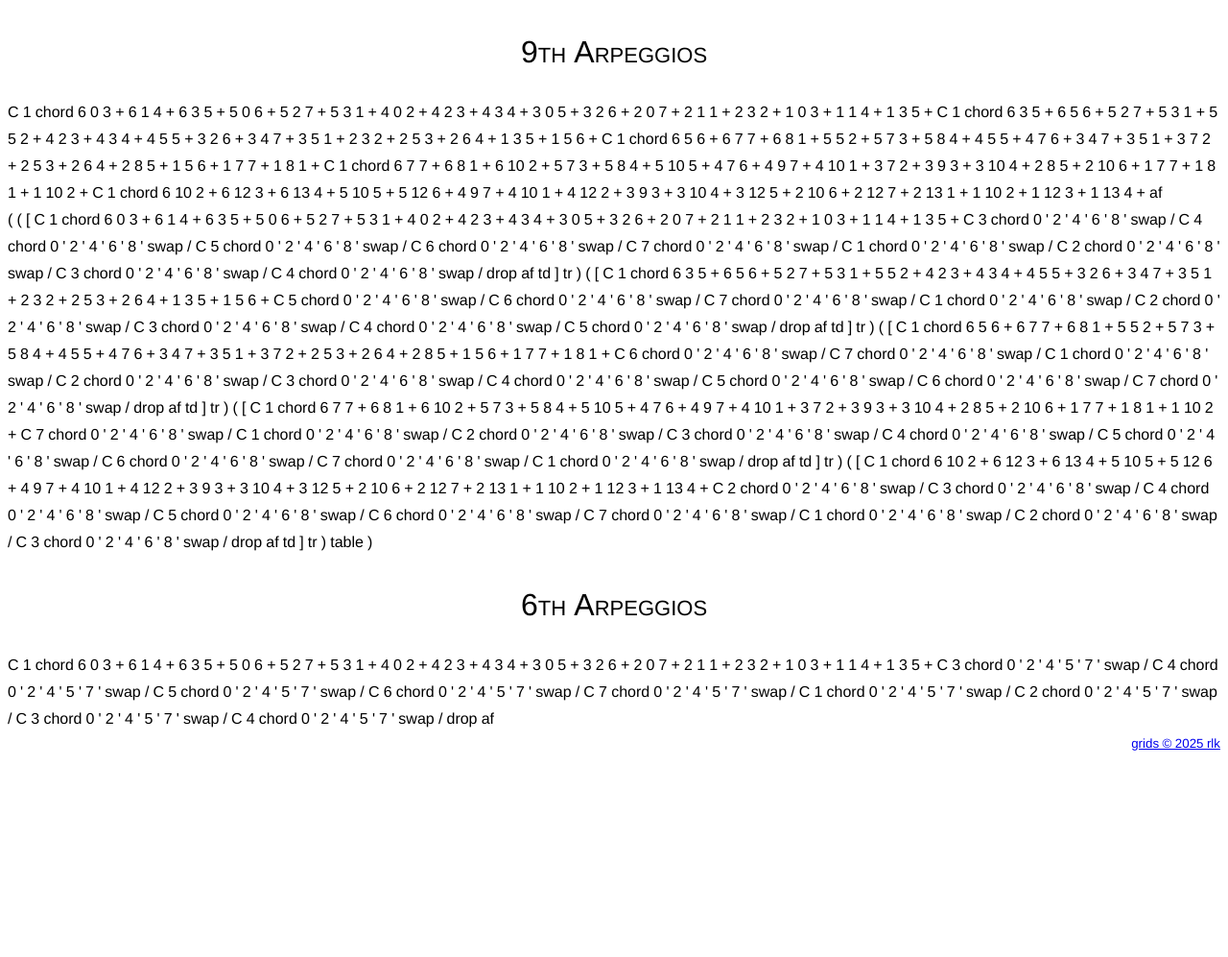
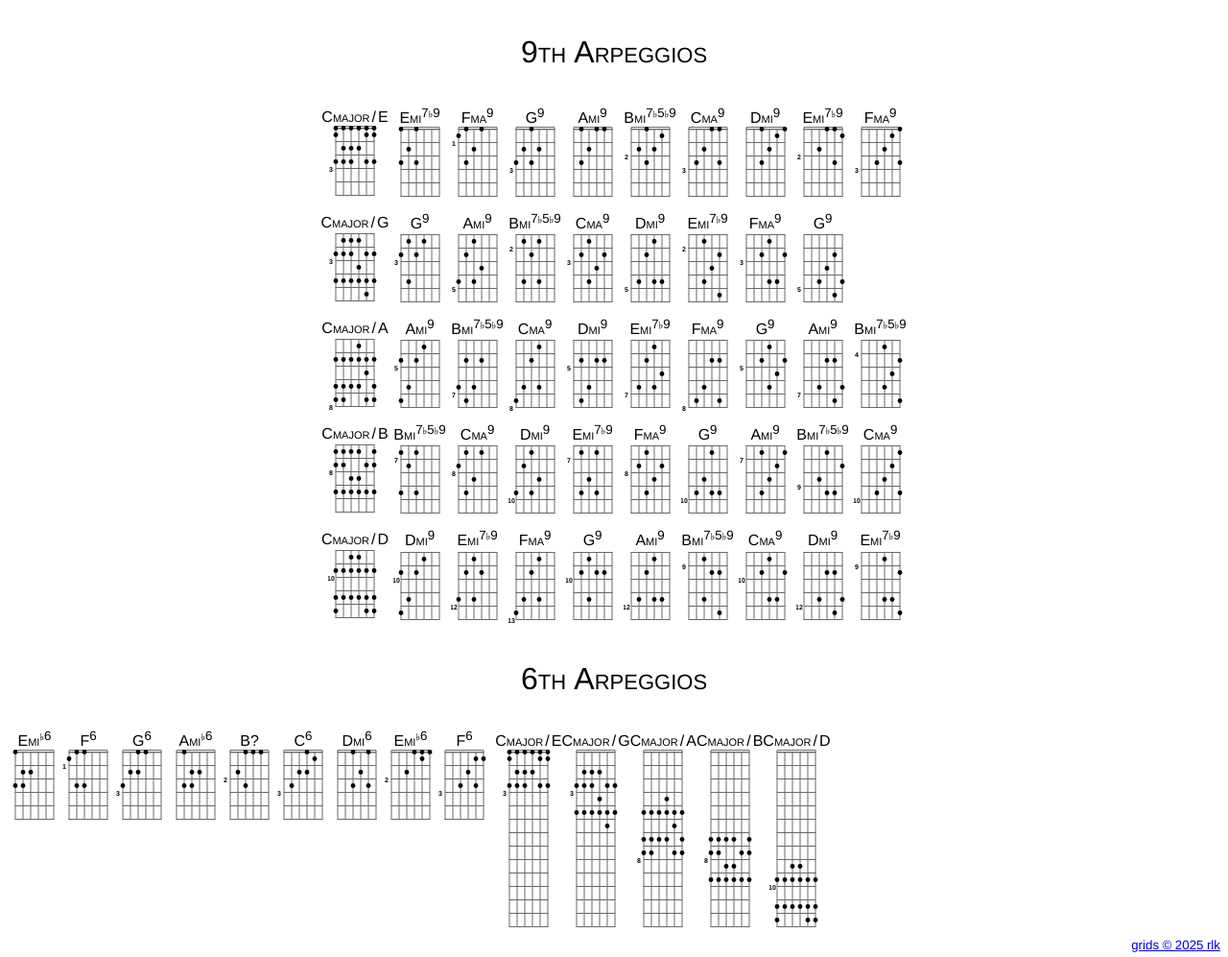
Before and after one commit to rlk/grids, a plain HTML site: page etc/c-ninth-arpeggios.html in a window 1280 px wide. Shown: the whole page at 96% size. Before the commit the page ends 800 px from the top, so only its background shows below. Drawn offline with Linux system fonts and the light colour scheme.

Commit message:
Add definition.

```diff
--- a/etc/c-ninth-arpeggios.html
+++ b/etc/c-ninth-arpeggios.html
@@ -12,74 +12,71 @@
   <h1>9th Arpeggios</h1>
   <p></p>
   <span class="gridgen">
-    C 1 chord 6 0 3 + 6 1 4 + 6 3 5 + 5 0 6 + 5 2 7 + 5 3 1 + 4 0 2 + 4 2 3 + 4 3 4 + 3 0 5 + 3 2 6 + 2 0 7 + 2 1 1 + 2 3 2 + 1 0 3 + 1 1 4 + 1 3 5 +
-    C 1 chord 6 3 5 + 6 5 6 + 5 2 7 + 5 3 1 + 5 5 2 + 4 2 3 + 4 3 4 + 4 5 5 + 3 2 6 + 3 4 7 + 3 5 1 + 2 3 2 + 2 5 3 + 2 6 4 + 1 3 5 + 1 5 6 +
-    C 1 chord 6 5 6 + 6 7 7 + 6 8 1 + 5 5 2 + 5 7 3 + 5 8 4 + 4 5 5 + 4 7 6 + 3 4 7 + 3 5 1 + 3 7 2 + 2 5 3 + 2 6 4 + 2 8 5 + 1 5 6 + 1 7 7 + 1 8 1 +
-    C 1 chord 6 7 7 + 6 8 1 + 6 10 2 + 5 7 3 + 5 8 4 + 5 10 5 + 4 7 6 + 4 9 7 + 4 10 1 + 3 7 2 + 3 9 3 + 3 10 4 + 2 8 5 + 2 10 6 + 1 7 7 + 1 8 1 + 1 10 2 +
-    C 1 chord 6 10 2 + 6 12 3 + 6 13 4 + 5 10 5 + 5 12 6 + 4 9 7 + 4 10 1 + 4 12 2 + 3 9 3 + 3 10 4 + 3 12 5 + 2 10 6 + 2 12 7 + 2 13 1 + 1 10 2 + 1 12 3 + 1 13 4 +
-    af
-  </span>
-  <br>
-  <span class="gridgen">
+    : 9th chord 0 ' 2 ' 4 ' 6 ' 8 ' ;
     ( ( [
     C 1 chord 6 0 3 + 6 1 4 + 6 3 5 + 5 0 6 + 5 2 7 + 5 3 1 + 4 0 2 + 4 2 3 + 4 3 4 + 3 0 5 + 3 2 6 + 2 0 7 + 2 1 1 + 2 3 2 + 1 0 3 + 1 1 4 + 1 3 5 +
-    C 3 chord 0 ' 2 ' 4 ' 6 ' 8 ' swap /
-    C 4 chord 0 ' 2 ' 4 ' 6 ' 8 ' swap /
-    C 5 chord 0 ' 2 ' 4 ' 6 ' 8 ' swap /
-    C 6 chord 0 ' 2 ' 4 ' 6 ' 8 ' swap /
-    C 7 chord 0 ' 2 ' 4 ' 6 ' 8 ' swap /
-    C 1 chord 0 ' 2 ' 4 ' 6 ' 8 ' swap /
-    C 2 chord 0 ' 2 ' 4 ' 6 ' 8 ' swap /
-    C 3 chord 0 ' 2 ' 4 ' 6 ' 8 ' swap /
-    C 4 chord 0 ' 2 ' 4 ' 6 ' 8 ' swap /
+    dupe
+    C 3 9th swap /
+    C 4 9th swap /
+    C 5 9th swap /
+    C 6 9th swap /
+    C 7 9th swap /
+    C 1 9th swap /
+    C 2 9th swap /
+    C 3 9th swap /
+    C 4 9th swap /
     drop af td ] tr )
     ( [
     C 1 chord 6 3 5 + 6 5 6 + 5 2 7 + 5 3 1 + 5 5 2 + 4 2 3 + 4 3 4 + 4 5 5 + 3 2 6 + 3 4 7 + 3 5 1 + 2 3 2 + 2 5 3 + 2 6 4 + 1 3 5 + 1 5 6 +
-    C 5 chord 0 ' 2 ' 4 ' 6 ' 8 ' swap /
-    C 6 chord 0 ' 2 ' 4 ' 6 ' 8 ' swap /
-    C 7 chord 0 ' 2 ' 4 ' 6 ' 8 ' swap /
-    C 1 chord 0 ' 2 ' 4 ' 6 ' 8 ' swap /
-    C 2 chord 0 ' 2 ' 4 ' 6 ' 8 ' swap /
-    C 3 chord 0 ' 2 ' 4 ' 6 ' 8 ' swap /
-    C 4 chord 0 ' 2 ' 4 ' 6 ' 8 ' swap /
-    C 5 chord 0 ' 2 ' 4 ' 6 ' 8 ' swap /
+    dupe
+    C 5 9th swap /
+    C 6 9th swap /
+    C 7 9th swap /
+    C 1 9th swap /
+    C 2 9th swap /
+    C 3 9th swap /
+    C 4 9th swap /
+    C 5 9th swap /
     drop af td ] tr )
     ( [
     C 1 chord 6 5 6 + 6 7 7 + 6 8 1 + 5 5 2 + 5 7 3 + 5 8 4 + 4 5 5 + 4 7 6 + 3 4 7 + 3 5 1 + 3 7 2 + 2 5 3 + 2 6 4 + 2 8 5 + 1 5 6 + 1 7 7 + 1 8 1 +
-    C 6 chord 0 ' 2 ' 4 ' 6 ' 8 ' swap /
-    C 7 chord 0 ' 2 ' 4 ' 6 ' 8 ' swap /
-    C 1 chord 0 ' 2 ' 4 ' 6 ' 8 ' swap /
-    C 2 chord 0 ' 2 ' 4 ' 6 ' 8 ' swap /
-    C 3 chord 0 ' 2 ' 4 ' 6 ' 8 ' swap /
-    C 4 chord 0 ' 2 ' 4 ' 6 ' 8 ' swap /
-    C 5 chord 0 ' 2 ' 4 ' 6 ' 8 ' swap /
-    C 6 chord 0 ' 2 ' 4 ' 6 ' 8 ' swap /
-    C 7 chord 0 ' 2 ' 4 ' 6 ' 8 ' swap /
+    dupe
+    C 6 9th swap /
+    C 7 9th swap /
+    C 1 9th swap /
+    C 2 9th swap /
+    C 3 9th swap /
+    C 4 9th swap /
+    C 5 9th swap /
+    C 6 9th swap /
+    C 7 9th swap /
     drop af td ] tr )
     ( [
     C 1 chord 6 7 7 + 6 8 1 + 6 10 2 + 5 7 3 + 5 8 4 + 5 10 5 + 4 7 6 + 4 9 7 + 4 10 1 + 3 7 2 + 3 9 3 + 3 10 4 + 2 8 5 + 2 10 6 + 1 7 7 + 1 8 1 + 1 10 2 +
-    C 7 chord 0 ' 2 ' 4 ' 6 ' 8 ' swap /
-    C 1 chord 0 ' 2 ' 4 ' 6 ' 8 ' swap /
-    C 2 chord 0 ' 2 ' 4 ' 6 ' 8 ' swap /
-    C 3 chord 0 ' 2 ' 4 ' 6 ' 8 ' swap /
-    C 4 chord 0 ' 2 ' 4 ' 6 ' 8 ' swap /
-    C 5 chord 0 ' 2 ' 4 ' 6 ' 8 ' swap /
-    C 6 chord 0 ' 2 ' 4 ' 6 ' 8 ' swap /
-    C 7 chord 0 ' 2 ' 4 ' 6 ' 8 ' swap /
-    C 1 chord 0 ' 2 ' 4 ' 6 ' 8 ' swap /
+    dupe
+    C 7 9th swap /
+    C 1 9th swap /
+    C 2 9th swap /
+    C 3 9th swap /
+    C 4 9th swap /
+    C 5 9th swap /
+    C 6 9th swap /
+    C 7 9th swap /
+    C 1 9th swap /
     drop af td ] tr )
     ( [
     C 1 chord 6 10 2 + 6 12 3 + 6 13 4 + 5 10 5 + 5 12 6 + 4 9 7 + 4 10 1 + 4 12 2 + 3 9 3 + 3 10 4 + 3 12 5 + 2 10 6 + 2 12 7 + 2 13 1 + 1 10 2 + 1 12 3 + 1 13 4 +
-    C 2 chord 0 ' 2 ' 4 ' 6 ' 8 ' swap /
-    C 3 chord 0 ' 2 ' 4 ' 6 ' 8 ' swap /
-    C 4 chord 0 ' 2 ' 4 ' 6 ' 8 ' swap /
-    C 5 chord 0 ' 2 ' 4 ' 6 ' 8 ' swap /
-    C 6 chord 0 ' 2 ' 4 ' 6 ' 8 ' swap /
-    C 7 chord 0 ' 2 ' 4 ' 6 ' 8 ' swap /
-    C 1 chord 0 ' 2 ' 4 ' 6 ' 8 ' swap /
-    C 2 chord 0 ' 2 ' 4 ' 6 ' 8 ' swap /
-    C 3 chord 0 ' 2 ' 4 ' 6 ' 8 ' swap /
-    drop af td ] tr ) table )
+    dupe
+    C 2 9th swap /
+    C 3 9th swap /
+    C 4 9th swap /
+    C 5 9th swap /
+    C 6 9th swap /
+    C 7 9th swap /
+    C 1 9th swap /
+    C 2 9th swap /
+    C 3 9th swap /
+    drop af td ] tr ) table ) center class
   </span>
   <h1>6th Arpeggios</h1>
   <span class="gridgen">
@@ -96,6 +93,14 @@
     drop
     af
   </span>
+  <span class="gridgen">
+    C 1 chord 6 0 3 + 6 1 4 + 6 3 5 + 5 0 6 + 5 2 7 + 5 3 1 + 4 0 2 + 4 2 3 + 4 3 4 + 3 0 5 + 3 2 6 + 2 0 7 + 2 1 1 + 2 3 2 + 1 0 3 + 1 1 4 + 1 3 5 +
+    C 1 chord 6 3 5 + 6 5 6 + 5 2 7 + 5 3 1 + 5 5 2 + 4 2 3 + 4 3 4 + 4 5 5 + 3 2 6 + 3 4 7 + 3 5 1 + 2 3 2 + 2 5 3 + 2 6 4 + 1 3 5 + 1 5 6 +
+    C 1 chord 6 5 6 + 6 7 7 + 6 8 1 + 5 5 2 + 5 7 3 + 5 8 4 + 4 5 5 + 4 7 6 + 3 4 7 + 3 5 1 + 3 7 2 + 2 5 3 + 2 6 4 + 2 8 5 + 1 5 6 + 1 7 7 + 1 8 1 +
+    C 1 chord 6 7 7 + 6 8 1 + 6 10 2 + 5 7 3 + 5 8 4 + 5 10 5 + 4 7 6 + 4 9 7 + 4 10 1 + 3 7 2 + 3 9 3 + 3 10 4 + 2 8 5 + 2 10 6 + 1 7 7 + 1 8 1 + 1 10 2 +
+    C 1 chord 6 10 2 + 6 12 3 + 6 13 4 + 5 10 5 + 5 12 6 + 4 9 7 + 4 10 1 + 4 12 2 + 3 9 3 + 3 10 4 + 3 12 5 + 2 10 6 + 2 12 7 + 2 13 1 + 1 10 2 + 1 12 3 + 1 13 4 +
+    af
+  </span>
   <footer><a href="http://rlk.github.io/grids">grids &copy; 2025 rlk</a></footer>
 </body>
 
--- a/grid.js
+++ b/grid.js
@@ -1,8 +1,9 @@
-import { evaluate, toNode } from "./modules/utility.js";
+import { toNode } from "./modules/utility.js";
+import { interpret } from "./modules/interpreter.js";
 
 function render() {
   for (var element of document.querySelectorAll('.gridgen')) {
-    var result = evaluate(element.textContent, element.classList.contains('debug'));
+    var result = interpret(element.textContent, element.classList.contains('debug'));
     if (Array.isArray(result)) {
       element.replaceWith(...result.map(x => toNode(x, element.localName)));
     } else {
--- a/modules/interpreter.js
+++ b/modules/interpreter.js
@@ -21,145 +21,159 @@
 import { Chord, alignMarks, alignFrets } from './chord.js';
 import { toElement, toNode } from './utility.js';
 
-export function interpret(text, debug) {
-  var stack = []
+class Interpreter {
+  constructor() {
+    this.dictionary = {};
+  }
 
-  function outerElement(tagName) {
+  outerElement(tagName, push, pop) {
+    var child = pop();
     var element = document.createElement(tagName);
-    var child = stack.pop();
     while (child !== '(') {
       element.prepend(toNode(child, 'span'));
-      child = stack.pop();
+      child = pop();
     }
-    stack.push(element);
+    push(element);
   }
 
-  function innerElement(tagName) {
-    const child = stack.pop();
+  innerElement(tagName, push, pop) {
+    const child = pop();
     if (child !== '[') {
       var element = document.createElement(tagName);
       element.append(toNode(child, 'span'));
-      innerElement(tagName);
-      stack.push(element);
+      this.innerElement(tagName, push, pop);
+      push(element);
     }
   }
 
-  const words = text.trim().split(/[ \n]+/);
-  for (const word of words) {
+  definition(words) {
+    const key = words.shift();
+    var value = [];
+    var word = words.shift();
+    while (word !== ';') {
+      value.push(word);
+      word = words.shift();
+    }
+    this.dictionary[key] = value;
+  }
 
-    // Chord constructor
+  interpret(text, debug) {
+    var words = text.trim().split(/[ \n]+/);
+    var stack = [];
+
+    function push(x) {
+      stack.push(x);
+    }
+
+    function pop() {
+      return stack.pop();
+    }
+
+    while (words.length > 0) {
+      const word = words.shift();
 
       if (word === 'chord') {
-      const d = stack.pop();
-      const k = stack.pop();
-      stack.push(new Chord(k, d));
-
-      // Stop constructors
+        const d = pop();
+        const k = pop();
+        push(new Chord(k, d));
 
       } else if (
         word === '+' || word === 'x' || word === '=' ||
         word === '^' || word === 'o' || word === '_') {
-      const i = stack.pop();
-      const f = stack.pop();
-      const s = stack.pop();
-      const c = stack.pop();
-      stack.push(c.add(s, f, i, word, false));
+        const i = pop();
+        const f = pop();
+        const s = pop();
+        const c = pop();
+        push(c.add(s, f, i, word, false));
 
       } else if (
         word === '(+)' || word === '(x)' || word === '(=)' ||
         word === '(^)' || word === '(o)' || word === '(_)') {
-      const i = stack.pop();
-      const f = stack.pop();
-      const s = stack.pop();
-      const c = stack.pop();
-      stack.push(c.add(s, f, i, word.at(1), true));
+        const i = pop();
+        const f = pop();
+        const s = pop();
+        const c = pop();
+        push(c.add(s, f, i, word.at(1), true));
 
       } else if (word === '.') {
-      const l = stack.pop();
-      const i = stack.pop();
-      const f = stack.pop();
-      const s = stack.pop();
-      const c = stack.pop();
-      stack.push(c.add(s, f, i, l));
+        const l = pop();
+        const i = pop();
+        const f = pop();
+        const s = pop();
+        const c = pop();
+        push(c.add(s, f, i, l));
 
       } else if (word === "'") {
-      const j = stack.pop();
-      const c = stack.pop();
-      const b = stack.pop();
-      stack.push(b, c.push(b.stops[j]));
+        const j = pop();
+        const c = pop();
+        const b = pop();
+        push(b);
+        push(c.push(b.stops[j]));
 
       } else if (word === '/') {
-      stack.push(stack.pop().rot());
-
-      // Chord options
+        push(pop().rot());
 
       } else if (word === '?') {
-      const c = stack.pop();
+        const c = pop();
         c.options.setOptional(true);
-      stack.push(c);
+        push(c);
 
       } else if (word === '$') {
-      const c = stack.pop();
+        const c = pop();
         c.options.setNoSymbol(true);
-      stack.push(c);
+        push(c);
 
       } else if (word === '!') {
-      const t = stack.pop();
-      const c = stack.pop();
+        const t = pop();
+        const c = pop();
         c.options.setText(t);
-      stack.push(c);
+        push(c);
 
       } else if (word === '#') {
-      const f = stack.pop();
-      const s = stack.pop();
-      const c = stack.pop();
+        const f = pop();
+        const s = pop();
+        const c = pop();
         c.options.setFinger(s, f);
-      stack.push(c);
-
-      // Chord operators
+        push(c);
 
       } else if (word === 's+') {
-      stack.push(stack.pop().incString());
+        push(pop().incString());
 
       } else if (word === 's-') {
-      stack.push(stack.pop().decString());
+        push(pop().decString());
 
       } else if (word === 'd+') {
-      stack.push(stack.pop().incDegree());
+        push(pop().incDegree());
 
       } else if (word === 'd-') {
-      stack.push(stack.pop().decDegree());
+        push(pop().decDegree());
 
       } else if (word === '4+') {
-      stack.push(stack.pop().incDegree().incDegree().incDegree().decString());
+        push(pop().incDegree().incDegree().incDegree().decString());
 
       } else if (word === '5-') {
-      stack.push(stack.pop().decDegree().decDegree().decDegree().decDegree().incString());
+        push(pop().decDegree().decDegree().decDegree().decDegree().incString());
 
       } else if (word === 'i+') {
-      stack.push(stack.pop().incInversion());
+        push(pop().incInversion());
 
       } else if (word === 'i-') {
-      stack.push(stack.pop().decInversion());
+        push(pop().decInversion());
 
       } else if (word === 'o+') {
-      stack.push(stack.pop().incOctave());
+        push(pop().incOctave());
 
       } else if (word === 'o-') {
-      stack.push(stack.pop().decOctave());
-
-      // Bar constructors
+        push(pop().decOctave());
 
       } else if (word === '|:') {
-      stack.push(toElement('span', 'bar', '𝄆'));
+        push(toElement('span', 'bar', '𝄆'));
 
       } else if (word === '|') {
-      stack.push(toElement('span', 'bar', '𝄀'));
+        push(toElement('span', 'bar', '𝄀'));
 
       } else if (word === ':|') {
-      stack.push(toElement('span', 'bar', '𝄇'));
-
-      // Stack-mapping operators
+        push(toElement('span', 'bar', '𝄇'));
 
       } else if (word === 'af') {
         alignFrets(stack.filter(x => x instanceof Chord));
@@ -167,58 +181,70 @@ export function interpret(text, debug) {
       } else if (word === 'am') {
         alignMarks(stack.filter(x => x instanceof Chord));
 
-      // Stack operators
-
       } else if (word === 'drop') {
-      stack.pop();
+        pop();
 
       } else if (word === 'swap') {
-      const a = stack.pop();
-      const b = stack.pop();
-      stack.push(a, b);
+        const a = pop();
+        const b = pop();
+        push(a);
+        push(b);
 
       } else if (word === 'dupe') {
-      const a = stack.pop();
+        const a = pop();
         if (a instanceof Element) {
-        stack.push(a, a.cloneNode(true));
+          push(a);
+          push(a.cloneNode(true));
         } else if (a instanceof Chord) {
-        stack.push(a, a.copy());
+          push(a);
+          push(a.copy());
         } else {
-        stack.push(a, a);
+          push(a);
+          push(a);
         }
 
       } else if (word === 'over') {
-      const a = stack.pop();
-      const b = stack.pop();
-      const c = b.copy();
-      stack.push(b, a, c);
+        const a = pop();
+        const b = pop();
+        push(b);
+        push(a);
+        push(b.copy());
 
-      // HTML element operators
+      } else if (word === 'class') {
+        var n = pop();
+        var e = pop();
+        e.setAttribute('class', n);
+        push(e);
 
       } else if (word === ')') {
-      outerElement(stack.pop());
+        this.outerElement(pop(), push, pop);
 
       } else if (word === ']') {
-      innerElement(stack.pop());
+        this.innerElement(pop(), push, pop);
 
-    } else if (word === 'class') {
-      var name = stack.pop();
-      var element = stack.pop();
-      element.setAttribute('class', name);
-      stack.push(element);
+      } else if (word === ':') {
+        this.definition(words);
 
-      // Operands
+      } else if (word in this.dictionary) {
+        words = this.dictionary[word].concat(words);
 
       } else if (isNaN(word) || word.trim().length == 0) {
-      stack.push(word);
+        push(word);
 
       } else {
-      stack.push(parseInt(word, 10));
+        push(parseInt(word, 10));
       }
 
       if (debug) {
-      console.log(stack.map(e => e instanceof Element ? e.outerHTML : e).join(' '));
+        console.log(`${stack.map(e => e instanceof Element ? e.outerHTML : e).join(' ')} ← ${word}`);
       }
     }
     return stack.length == 1 ? stack[0] : stack;
   }
+}
+
+var impl = new Interpreter();
+
+export function interpret(text, debug) {
+  return impl.interpret(text, debug);
+}
```
Also changed, not shown: modules/interpreter.test.js (+30 -7 lines). Lines whose indentation alone changed are shown as unchanged.
